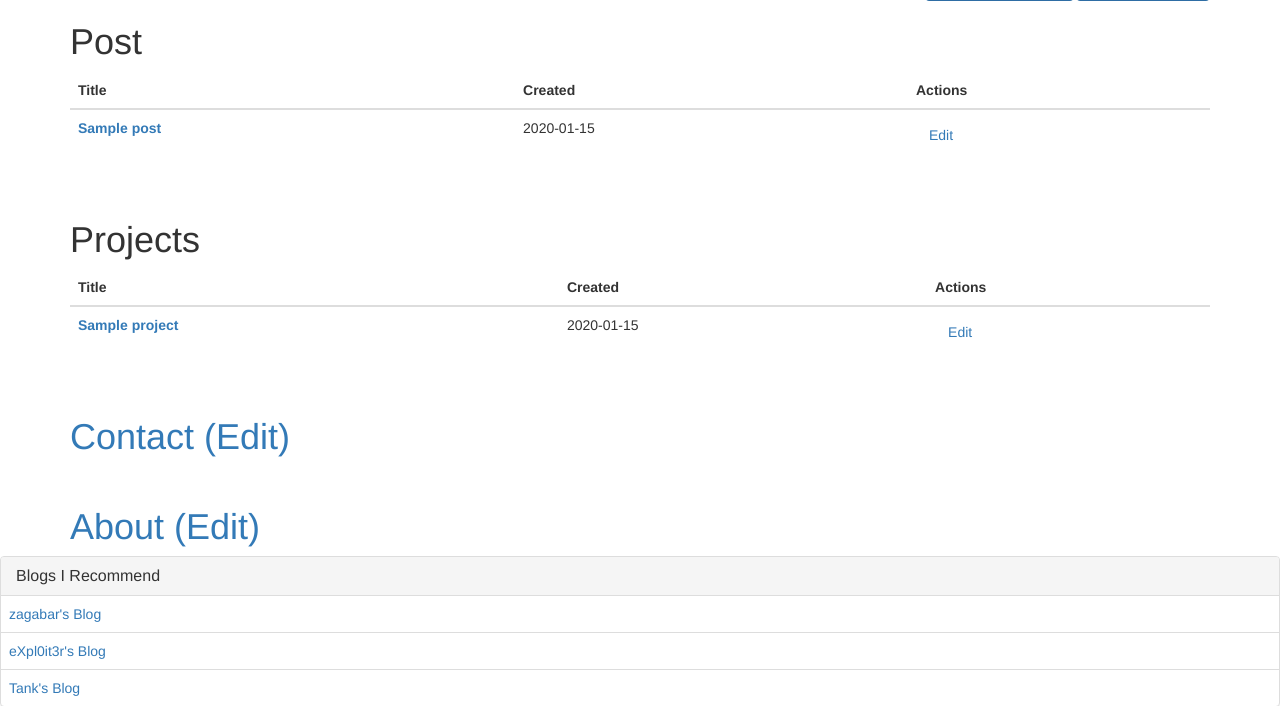
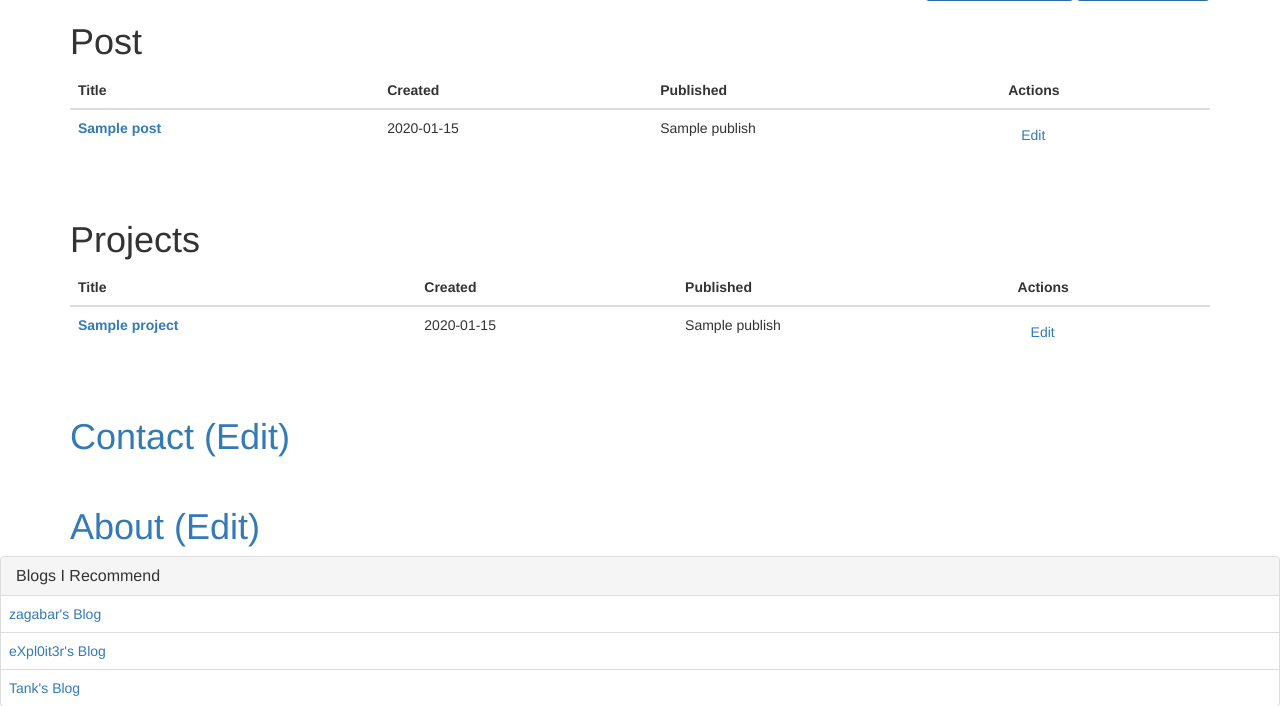
Before and after one commit to GenuineAster/destrock.com, a Flask app: template blog/templates/admin/list.html in a window 1280 px wide. Shown: the part 61-767 px from the top of the page. Run offline with Flask 2, Linux system fonts and the light colour scheme; the template is opened without the code that fills it: most values are stand-ins (such as "Sample title", 1, 10 or a date in 2020); some libraries are stand-ins or nearby versions.

Commit message:
Added publish flag to posts and projects

```diff
--- a/blog/posts/models.py
+++ b/blog/posts/models.py
@@ -11,6 +11,7 @@ class Post(db.Document):
     tags = db.ListField(db.StringField(max_length=30))
     slug = db.StringField(max_length=255, required=True)
     body = db.StringField(required=True)
+    publish = db.BooleanField(default=True)
 
     def get_absolute_url(self):
         return url_for('post', kwargs={"slug": self.slug})
--- a/blog/posts/views.py
+++ b/blog/posts/views.py
@@ -90,7 +90,7 @@ class RobotsView(View):
 class ListView(MethodView):
 
     def get(self):
-        posts = Post.objects.all()
+        posts = Post.objects(publish=True)
         return render_template('posts/list.html', posts=posts)
 
 
@@ -144,7 +144,7 @@ class RSSView(MethodView):
         return rssxml.toprettyxml()
 
     def get(self):
-        posts = Post.objects.all()
+        posts = Post.objects(publish=True)
         return Response(
             self.generate_rss(posts),
             mimetype="application/rss+xml"
--- a/blog/projects/models.py
+++ b/blog/projects/models.py
@@ -11,6 +11,7 @@ class Project(db.Document):
     tags = db.ListField(db.StringField(max_length=30))
     slug = db.StringField(max_length=255, required=True)
     body = db.StringField(required=True)
+    publish = db.BooleanField(default=True)
 
     def get_absolute_url(self):
         return url_for('project', kwargs={"slug": self.slug})
--- a/blog/projects/views.py
+++ b/blog/projects/views.py
@@ -11,7 +11,7 @@ projects = Blueprint('projects', __name__, template_folder='templates')
 class ListView(MethodView):
 
     def get(self):
-        projects = Project.objects.all()
+        projects = Project.objects(publish=True)
         return render_template('projects/list.html', projects=projects)
 
 
--- a/blog/templates/admin/list.html
+++ b/blog/templates/admin/list.html
@@ -6,6 +6,7 @@
     <thead>
       <th>Title</th>
       <th>Created</th>
+      <th>Published</th>
       <th>Actions</th>
     </thead>
     <tbody>
@@ -13,6 +14,7 @@
       <tr>
         <th><a href="{{ url_for('admin.edit_post', slug=post.slug) }}">{{ post.title }}</a></th>
         <td>{{ post.created_at.strftime('%Y-%m-%d') }}</td>
+        <td>{{ post.publish }}</td>
         <td><a href="{{ url_for('admin.edit_post', slug=post.slug) }}" class="btn primary">Edit</a></td>
       </tr>
     {% endfor %}
@@ -24,6 +26,7 @@
     <thead>
       <th>Title</th>
       <th>Created</th>
+      <th>Published</th>
       <th>Actions</th>
     </thead>
     <tbody>
@@ -31,6 +34,7 @@
       <tr>
         <th><a href="{{ url_for('admin.edit_project', slug=project.slug) }}">{{ project.title }}</a></th>
         <td>{{ project.created_at.strftime('%Y-%m-%d') }}</td>
+        <td>{{ project.publish }}</td>
         <td><a href="{{ url_for('admin.edit_project', slug=project.slug) }}" class="btn primary">Edit</a></td>
       </tr>
     {% endfor %}
```
